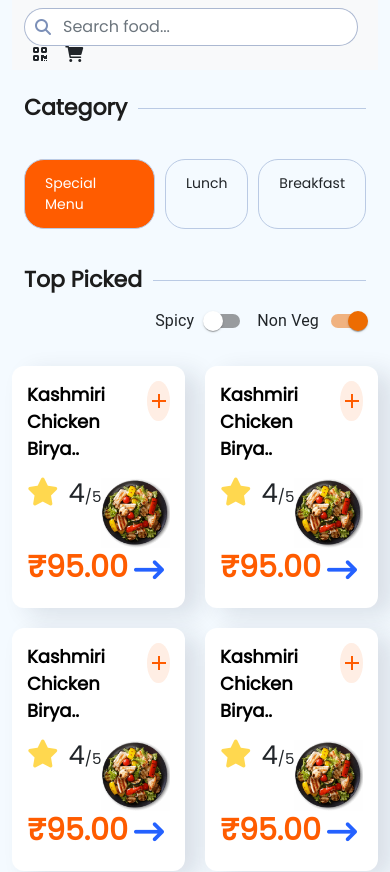
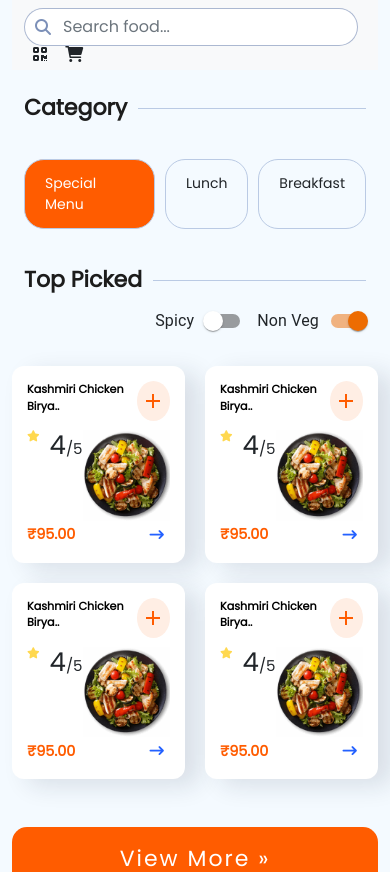
Before and after one commit to omarbinasad/Food-App-2, a React (Create React App) app: page / in a window 390 px wide. Shown: the top 872 px of the page. Built offline with nearby package versions, Linux system fonts and the light colour scheme.

Commit message:
some changes

```diff
--- a/package.json
+++ b/package.json
@@ -12,6 +12,7 @@
     "@testing-library/user-event": "^13.5.0",
     "react": "^17.0.2",
     "react-dom": "^17.0.2",
+    "react-router-dom": "^6.2.2",
     "react-scripts": "5.0.0",
     "web-vitals": "^2.1.4"
   },
--- a/src/Pages/Home/Components/BestOffers/BestOffers.js
+++ b/src/Pages/Home/Components/BestOffers/BestOffers.js
@@ -20,7 +20,7 @@ const BestOffers = () => {
           </div>
           <div className="bestOffers-btn-div">
             <button className="bestOffers-btn">
-              <i class="fa-solid fa-arrow-right-long"></i>
+              <i className="fa-solid fa-arrow-right-long"></i>
             </button>
           </div>
         </div>
@@ -35,7 +35,7 @@ const BestOffers = () => {
           </div>
           <div className=" bestOffers-btn-div">
             <button className="bestOffers-btn">
-              <i class="fa-solid fa-arrow-right-long"></i>
+              <i className="fa-solid fa-arrow-right-long"></i>
             </button>
           </div>
         </div>
--- a/src/Pages/Home/Components/Cards/Cards.css
+++ b/src/Pages/Home/Components/Cards/Cards.css
@@ -28,7 +28,7 @@
     width: 100%;
   }
 }
-@media screen and (min-width: 601px) and (max-width: 992px) {
+@media screen and (min-width: 601px) and (max-width: 1200px) {
   .cards-div {
     grid-template-columns: repeat(3, 1fr);
     grid-gap: 20px;
--- a/src/Pages/Home/Components/Cards/singleCard.js/SingleCard.css
+++ b/src/Pages/Home/Components/Cards/singleCard.js/SingleCard.css
@@ -12,11 +12,14 @@
 }
 
 .card-top,
-.card-middle,
 .card-bottom {
   width: 100%;
   display: flex;
   justify-content: space-between;
+}
+.card-middle {
+  width: 100%;
+  display: flex;
 }
 .card-top > p {
   font-size: 18px;
@@ -39,16 +42,18 @@
 }
 
 .card-middle-img-div img {
-  width: 180px;
+  width: 130%;
 }
 .card-bottom {
   display: flex;
+  align-items: center;
 }
 
 .card-bottom > h3 {
   font-size: 30px;
   font-weight: 600;
   color: #ff5c00;
+  margin: 0;
 }
 .card-bottom-btn {
   border: none;
@@ -60,6 +65,15 @@
 }
 /* media queries for mobile phone  */
 @media screen and (max-width: 600px) {
+  .card-top > p,
+  .card-middle-rating-div > i {
+    font-size: 70%;
+  }
+  .card-bottom > h3,
+  .card-bottom-btn > i {
+    font-size: 90%;
+  }
+
   .card-middle-img-div img {
     width: 100%;
   }
--- a/src/Pages/Home/Components/Cards/singleCard.js/SingleCard.js
+++ b/src/Pages/Home/Components/Cards/singleCard.js/SingleCard.js
@@ -38,7 +38,7 @@ const SingleCard = () => {
       <div className="card-bottom">
         <h3>₹95.00</h3>
         <button className="card-bottom-btn">
-          <i class="fa-solid fa-arrow-right-long"></i>
+          <i className="fa-solid fa-arrow-right-long"></i>
         </button>
       </div>
     </div>
--- a/src/Shared/BottomNavBar/BottomNavBar.js
+++ b/src/Shared/BottomNavBar/BottomNavBar.js
@@ -12,7 +12,14 @@ const BottomNavBar = () => {
   const [value, setValue] = React.useState(0);
   return (
     <div className="BottomNavBar-main-div">
-      <Box sx={{ width: "100%", margin: "auto", padding: "40px 0px" }}>
+      <Box
+        sx={{
+          width: "100%",
+          margin: "auto",
+          padding: "40px 0px",
+          backgroundColor: "transparent",
+        }}
+      >
         <BottomNavigation
           sx={{
             color: "#7C90B8",
```
Also changed, not shown: src/Pages/ProductDetails/Components/ProductDetailsTopBar/ProductDetailsTopBar.css (added, +7 -0 lines), src/Pages/ProductDetails/Components/ProductDetailsTopBar/ProductDetailsTopBar.js (added, +17 -0 lines), src/Pages/ProductDetails/ProductDetails.js (added, +11 -0 lines), 1 other file (tests, documents, lock files or other folders).
